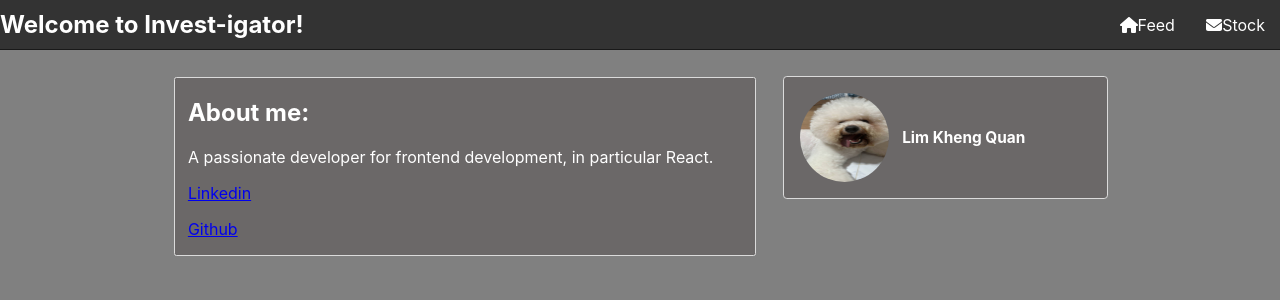
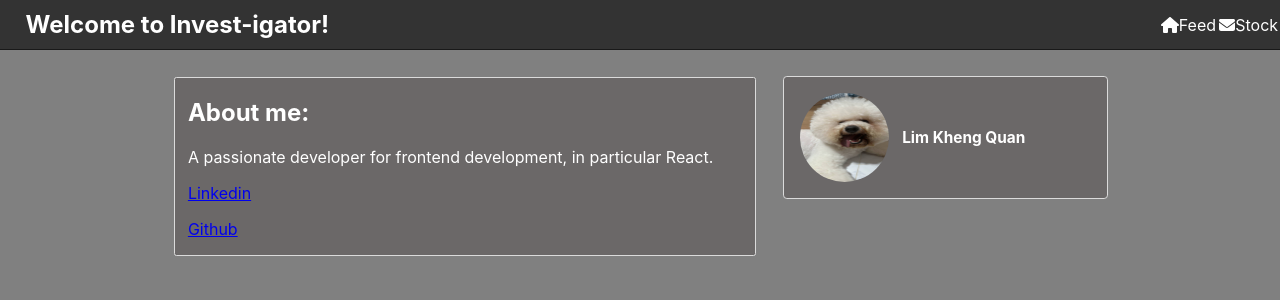
Before and after one commit to khengquanlim/investigator, a React (Create React App) app: page /portfolio in a window 1280 px wide. Shown: the top 300 px of the page. Built offline with nearby package versions, Linux system fonts and the light colour scheme.

Commit message:
Added spacing to header font, and to space between image and font

```diff
--- a/src/components/Header/Header.css
+++ b/src/components/Header/Header.css
@@ -15,17 +15,13 @@
 
 .header h1 {
   margin: 0;
+  margin-left: 2%;
   font-size: 1.5rem;
-}
-
-.search-input {
-  padding: 5px;
-  border: 1px solid #dbdbdb;
-  border-radius: 3px;
 }
 
 .header-icons {
   display: flex;
+  margin-left: 0.15vw;
   justify-content: flex-end;
   gap: 0.1vw;
 }
@@ -33,8 +29,7 @@
 .icon-spacing {
   display: flex;
   align-items: center;
-  margin-left: 15px;
-  margin-right: 15px;
+  margin-right: 0.15vw;
   text-decoration: none;
   color: #fff;
   cursor: pointer;
@@ -43,3 +38,7 @@
 .icon-spacing:hover {
   color: #ccc;
 }
+
+.icon {
+  margin-right: 0.25vw;
+}
```
